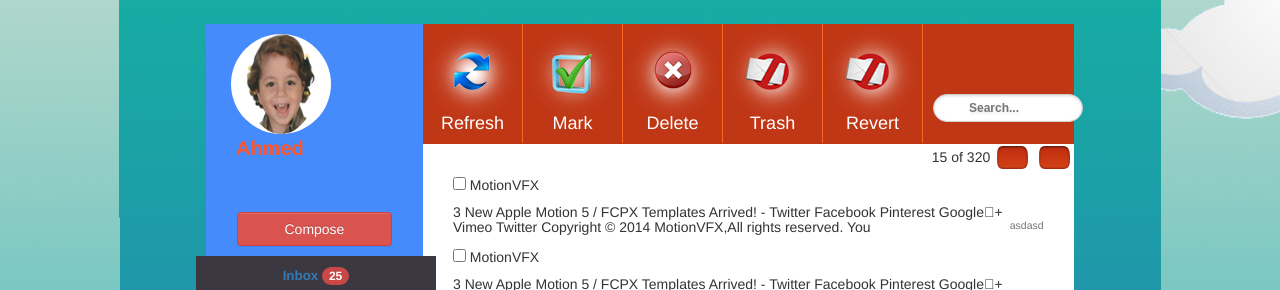
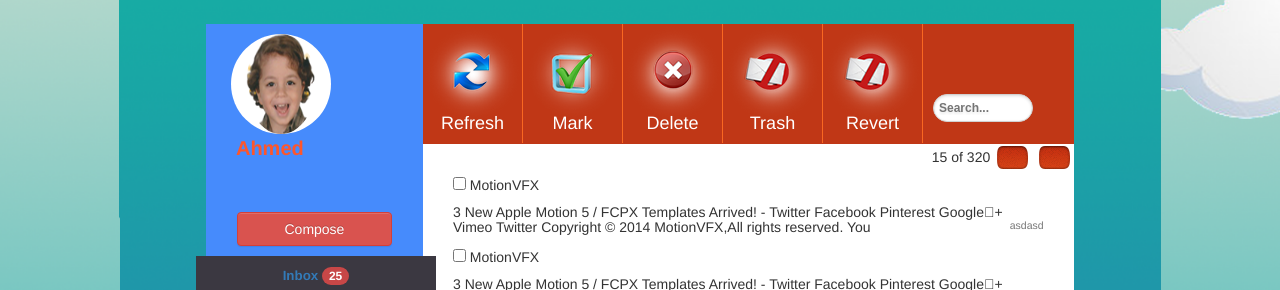
Before and after one commit to Un1xCr3w/student, a plain HTML site: page trash.html in a window 1280 px wide. Shown: the part 494-784 px from the top of the page. Drawn offline with nearby package versions, Linux system fonts and the light colour scheme.

Commit message:
Some Changed In The Search's style
the search is now fixed

```diff
--- a/stylesheet/stylesheet.css
+++ b/stylesheet/stylesheet.css
@@ -677,8 +677,8 @@
     border: 1px solid #d1d1d1;
     font: bold 12px Arial,Helvetica,Sans-serif;
     color: #bebebe;
-    width: 150px;
-    padding: 6px 15px 6px 35px;
+    width: 100%;
+    padding: 6px 10px 6px 5px;
     -webkit-border-radius: 20px;
     -moz-border-radius: 20px;
     border-radius: 20px;
@@ -695,7 +695,7 @@
 }
 
 #search input[type="text"]:focus {
-    width: 175px;
+    width: 120%;
 }
 .noBorder{
     border: none;
```
Also changed, not shown: images/inbox-bg-new.png (added).
